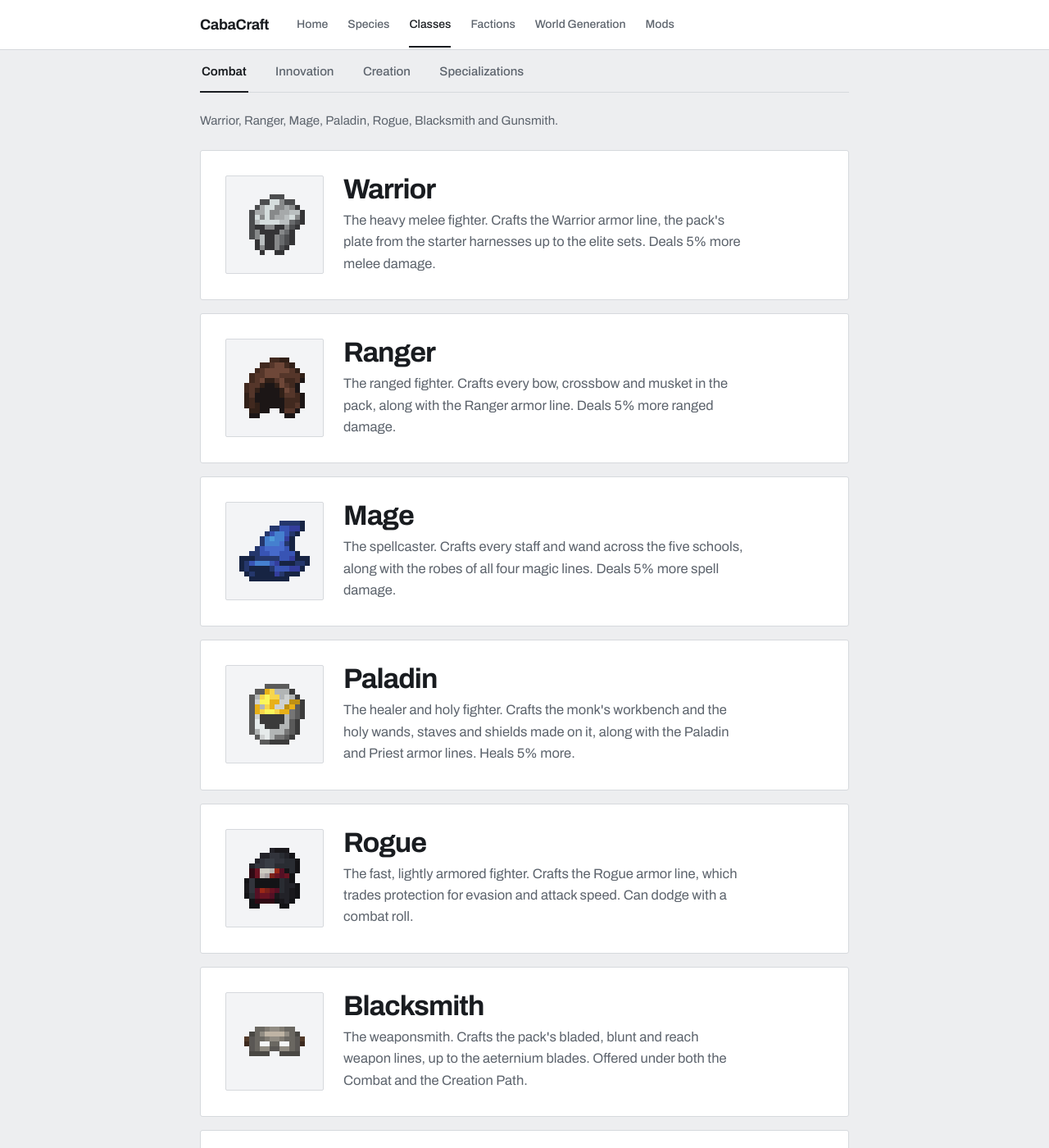
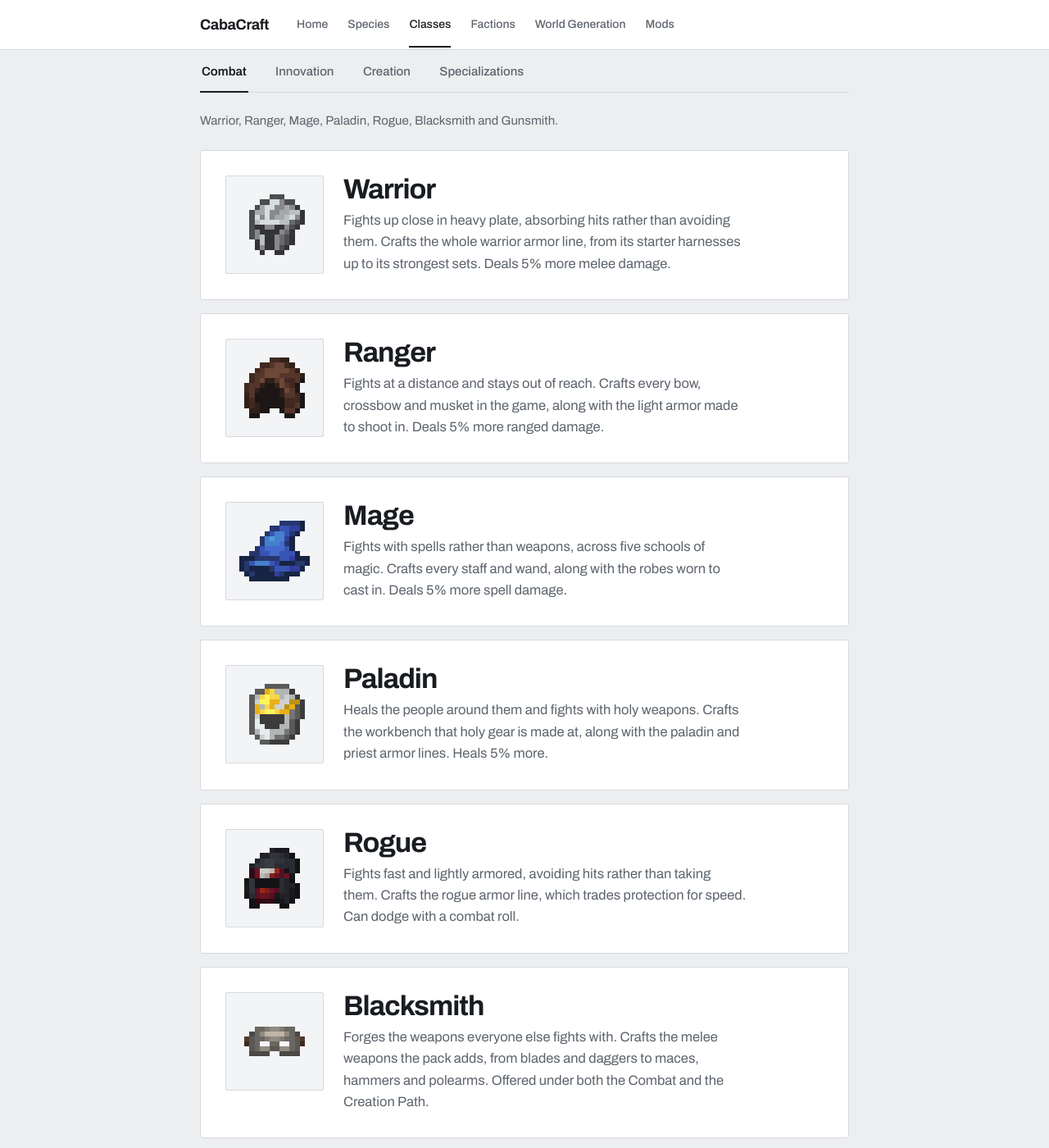
Before and after one commit to Carson-Frost/cabacraft-wiki, a Jekyll site: the page built from classes.md, in a window 1280 px wide and 1400 px high, scrolled down 311 px. Shown: the whole window at 82% size. Built offline with Jekyll 4.4.1, drawn with Linux system fonts in a browser that asks for light colours; some of the changed text lies outside the part shown.

Commit message:
wiki: open every class on the role and drop unexplained references

```diff
--- a/classes.md
+++ b/classes.md
@@ -23,7 +23,7 @@ intro: >-
     <img src="{{ '/icons/warrior.png' | relative_url }}" alt="">
     <div>
       <h2>Warrior</h2>
-      <p class="desc">The heavy melee fighter. Crafts the Warrior armor line, the pack's plate from the starter harnesses up to the elite sets. Deals 5% more melee damage.</p>
+      <p class="desc">Fights up close in heavy plate, absorbing hits rather than avoiding them. Crafts the whole warrior armor line, from its starter harnesses up to its strongest sets. Deals 5% more melee damage.</p>
     </div>
   </div>
 </article>
@@ -33,7 +33,7 @@ intro: >-
     <img src="{{ '/icons/ranger.png' | relative_url }}" alt="">
     <div>
       <h2>Ranger</h2>
-      <p class="desc">The ranged fighter. Crafts every bow, crossbow and musket in the pack, along with the Ranger armor line. Deals 5% more ranged damage.</p>
+      <p class="desc">Fights at a distance and stays out of reach. Crafts every bow, crossbow and musket in the game, along with the light armor made to shoot in. Deals 5% more ranged damage.</p>
     </div>
   </div>
 </article>
@@ -43,7 +43,7 @@ intro: >-
     <img src="{{ '/icons/mage.png' | relative_url }}" alt="">
     <div>
       <h2>Mage</h2>
-      <p class="desc">The spellcaster. Crafts every staff and wand across the five schools, along with the robes of all four magic lines. Deals 5% more spell damage.</p>
+      <p class="desc">Fights with spells rather than weapons, across five schools of magic. Crafts every staff and wand, along with the robes worn to cast in. Deals 5% more spell damage.</p>
     </div>
   </div>
 </article>
@@ -53,7 +53,7 @@ intro: >-
     <img src="{{ '/icons/paladin.png' | relative_url }}" alt="">
     <div>
       <h2>Paladin</h2>
-      <p class="desc">The healer and holy fighter. Crafts the monk's workbench and the holy wands, staves and shields made on it, along with the Paladin and Priest armor lines. Heals 5% more.</p>
+      <p class="desc">Heals the people around them and fights with holy weapons. Crafts the workbench that holy gear is made at, along with the paladin and priest armor lines. Heals 5% more.</p>
     </div>
   </div>
 </article>
@@ -63,7 +63,7 @@ intro: >-
     <img src="{{ '/icons/rogue.png' | relative_url }}" alt="">
     <div>
       <h2>Rogue</h2>
-      <p class="desc">The fast, lightly armored fighter. Crafts the Rogue armor line, which trades protection for evasion and attack speed. Can dodge with a combat roll.</p>
+      <p class="desc">Fights fast and lightly armored, avoiding hits rather than taking them. Crafts the rogue armor line, which trades protection for speed. Can dodge with a combat roll.</p>
     </div>
   </div>
 </article>
@@ -73,7 +73,7 @@ intro: >-
     <img src="{{ '/icons/blacksmith.png' | relative_url }}" alt="">
     <div>
       <h2>Blacksmith</h2>
-      <p class="desc">The weaponsmith. Crafts the pack's bladed, blunt and reach weapon lines, up to the aeternium blades. Offered under both the Combat and the Creation Path.</p>
+      <p class="desc">Forges the weapons everyone else fights with. Crafts the melee weapons the pack adds, from blades and daggers to maces, hammers and polearms. Offered under both the Combat and the Creation Path.</p>
     </div>
   </div>
 </article>
@@ -83,7 +83,7 @@ intro: >-
     <img src="{{ '/icons/gunsmith.png' | relative_url }}" alt="">
     <div>
       <h2>Gunsmith</h2>
-      <p class="desc">The gunmaker. Crafts every firearm and cannon in the pack, along with the gear that mounts, aims and loads them. Offered under both the Combat and the Innovation Path.</p>
+      <p class="desc">Builds firearms and artillery. Crafts every gun and cannon in the game, along with the mounts and loading gear they need. Offered under both the Combat and the Innovation Path.</p>
     </div>
   </div>
 </article>
@@ -96,7 +96,7 @@ intro: >-
     <img src="{{ '/icons/engineer.png' | relative_url }}" alt="">
     <div>
       <h2>Engineer</h2>
-      <p class="desc">The automation builder. Crafts all of Create's machinery, from the shafts and gearboxes that carry power to the machines that run on it.</p>
+      <p class="desc">Builds machines that keep working without anyone tending them. Crafts the shafts, gears and powered machinery that automate a job.</p>
     </div>
   </div>
 </article>
@@ -106,7 +106,7 @@ intro: >-
     <img src="{{ '/icons/machinist.png' | relative_url }}" alt="">
     <div>
       <h2>Machinist</h2>
-      <p class="desc">The airship builder. Crafts every airship part, though a ship needs an Engineer's power train before it will move.</p>
+      <p class="desc">Builds airships. Crafts the propellers, bearings and controls a flying vessel is assembled from, though it needs an engineer's machinery before it will move.</p>
     </div>
   </div>
 </article>
@@ -116,7 +116,7 @@ intro: >-
     <img src="{{ '/icons/gunsmith.png' | relative_url }}" alt="">
     <div>
       <h2>Gunsmith</h2>
-      <p class="desc">The gunmaker. Crafts every firearm and cannon in the pack, along with the gear that mounts, aims and loads them. Offered under both the Combat and the Innovation Path.</p>
+      <p class="desc">Builds firearms and artillery. Crafts every gun and cannon in the game, along with the mounts and loading gear they need. Offered under both the Combat and the Innovation Path.</p>
     </div>
   </div>
 </article>
@@ -126,7 +126,7 @@ intro: >-
     <img src="{{ '/icons/originator.png' | relative_url }}" alt="">
     <div>
       <h2>Originator</h2>
-      <p class="desc">The power generator. Crafts Oritech's generators, batteries and wiring, and the frames and cores its machines are built on.</p>
+      <p class="desc">Generates and stores electrical power. Crafts the generators, batteries and wiring that powered machines run on.</p>
     </div>
   </div>
 </article>
@@ -136,7 +136,7 @@ intro: >-
     <img src="{{ '/icons/alchemist.png' | relative_url }}" alt="">
     <div>
       <h2>Alchemist</h2>
-      <p class="desc">The potion brewer. Crafts the brewing stations and works the brewing stand and glass cauldron, which is where every potion in the pack comes from. Their own elixirs run longer and hostile ones wear off faster.</p>
+      <p class="desc">Brews every potion in the game. Crafts the brewing stations, and is the one class that can work a brewing stand or a cauldron. Their own potions last longer and hostile ones wear off faster.</p>
     </div>
   </div>
 </article>
@@ -146,7 +146,7 @@ intro: >-
     <img src="{{ '/icons/enchanter.png' | relative_url }}" alt="">
     <div>
       <h2>Enchanter</h2>
-      <p class="desc">The enchanter. Crafts the Ancient Book, and enchants one level past the cap that every enchantment in the pack carries.</p>
+      <p class="desc">Pushes enchantments past the ceiling the world puts on them. Every enchantment in the game is capped, and an enchanter adds one level on top. Crafts the ancient book that does it.</p>
     </div>
   </div>
 </article>
@@ -159,7 +159,7 @@ intro: >-
     <img src="{{ '/icons/builder.png' | relative_url }}" alt="">
     <div>
       <h2>Builder</h2>
-      <p class="desc">The large-scale builder. Crafts the eight Chipped workstations and cuts every decorative block variant on them. Reaches half a block further to place and break.</p>
+      <p class="desc">Builds at scale, with the widest choice of decorative blocks. Crafts the eight workstations that cut stone, wood and metal into hundreds of patterns. Reaches half a block further to place and break.</p>
     </div>
   </div>
 </article>
@@ -169,7 +169,7 @@ intro: >-
     <img src="{{ '/icons/blacksmith.png' | relative_url }}" alt="">
     <div>
       <h2>Blacksmith</h2>
-      <p class="desc">The weaponsmith. Crafts the pack's bladed, blunt and reach weapon lines, up to the aeternium blades. Offered under both the Combat and the Creation Path.</p>
+      <p class="desc">Forges the weapons everyone else fights with. Crafts the melee weapons the pack adds, from blades and daggers to maces, hammers and polearms. Offered under both the Combat and the Creation Path.</p>
     </div>
   </div>
 </article>
@@ -179,7 +179,7 @@ intro: >-
     <img src="{{ '/icons/jeweler.png' | relative_url }}" alt="">
     <div>
       <h2>Jeweler</h2>
-      <p class="desc">The accessory maker. Crafts the jeweler's kit and every ring and necklace made on it, which are worn alongside armor rather than instead of it.</p>
+      <p class="desc">Makes the rings and necklaces players wear for extra stats. Crafts the jeweler's kit and every piece made on it, worn alongside armor rather than in place of it.</p>
     </div>
   </div>
 </article>
@@ -189,7 +189,7 @@ intro: >-
     <img src="{{ '/icons/cook.png' | relative_url }}" alt="">
     <div>
       <h2>Cook</h2>
-      <p class="desc">The cook. Crafts every prepared dish in the pack and every kitchen station they are made on, which matters because food is what restores health here.</p>
+      <p class="desc">Feeds the server. Food is what restores health here, so a cooked meal matters more than it does in normal Minecraft. Crafts every prepared dish and every kitchen station.</p>
     </div>
   </div>
 </article>
@@ -201,7 +201,7 @@ intro: >-
     <img src="{{ '/icons/angler.png' | relative_url }}" alt="">
     <div>
       <h2>Angler</h2>
-      <p class="desc">The fisher. Crafts every rod, hook and bobber in the pack. The fishing minigame runs slower and more forgivingly.</p>
+      <p class="desc">Fishes for a living. Crafts every rod, hook and bobber in the game, and finds the fishing minigame slower and more forgiving.</p>
     </div>
   </div>
 </article>
@@ -211,7 +211,7 @@ intro: >-
     <img src="{{ '/icons/archaeologist.png' | relative_url }}" alt="">
     <div>
       <h2>Archaeologist</h2>
-      <p class="desc">The excavator. Crafts the tools that both of the pack's digging systems need.</p>
+      <p class="desc">Digs up buried sites. Crafts the brushes and tools that both of the pack's excavation systems need.</p>
     </div>
   </div>
 </article>
@@ -221,7 +221,7 @@ intro: >-
     <img src="{{ '/icons/bard.png' | relative_url }}" alt="">
     <div>
       <h2>Bard</h2>
-      <p class="desc">The musician. Crafts every instrument in the pack, and recruits any villager that has no profession into service.</p>
+      <p class="desc">Plays music and puts villagers to work. Crafts every instrument in the game, and recruits any villager who has no profession.</p>
     </div>
   </div>
 </article>
@@ -231,7 +231,7 @@ intro: >-
     <img src="{{ '/icons/brewer.png' | relative_url }}" alt="">
     <div>
       <h2>Brewer</h2>
-      <p class="desc">The drink maker. Crafts the keg, the mug and the hop crop, along with the fermentation vessel behind the ciders, wines, mead and pickles. Separate from the Alchemist's potions.</p>
+      <p class="desc">Ferments drinks, which are a separate craft from the alchemist's potions. Crafts the keg, the mug and the hop crop, along with the vessel that turns out ciders, wines, mead and pickles.</p>
     </div>
   </div>
 </article>
@@ -241,7 +241,7 @@ intro: >-
     <img src="{{ '/icons/curator.png' | relative_url }}" alt="">
     <div>
       <h2>Curator</h2>
-      <p class="desc">The record keeper. Crafts the camera and its film, the bestiary and its analyzer, the antique atlas and the diary.</p>
+      <p class="desc">Records what the server finds. Crafts the camera and its film, the bestiary and its analyzer, the atlas and the diary.</p>
     </div>
   </div>
 </article>
@@ -251,7 +251,7 @@ intro: >-
     <img src="{{ '/icons/herbalist.png' | relative_url }}" alt="">
     <div>
       <h2>Herbalist</h2>
-      <p class="desc">The herb grower. Crafts the hemp crop and everything made from it, along with the remedies that are not potions.</p>
+      <p class="desc">Grows herbs and prepares remedies. Crafts the hemp crop and everything made from it, along with the oils, teas and tonics that are not potions.</p>
     </div>
   </div>
 </article>
@@ -261,7 +261,7 @@ intro: >-
     <img src="{{ '/icons/shipwright.png' | relative_url }}" alt="">
     <div>
       <h2>Shipwright</h2>
-      <p class="desc">The shipbuilder. Crafts all four ship builders, and the Lady Maria set, which is a pirate's armor rather than a ranger's.</p>
+      <p class="desc">Builds sailing ships. Crafts all four ship builders, along with the pirate armor set, which suits a sailor rather than a ranger.</p>
     </div>
   </div>
 </article>
@@ -271,7 +271,7 @@ intro: >-
     <img src="{{ '/icons/tailor.png' | relative_url }}" alt="">
     <div>
       <h2>Tailor</h2>
-      <p class="desc">The clothier. Crafts the sewing kit and table, and every hat and garment made on them.</p>
+      <p class="desc">Makes clothing. Crafts the sewing kit and table, and every hat, coat, robe and pair of boots made on them.</p>
     </div>
   </div>
 </article>
```
